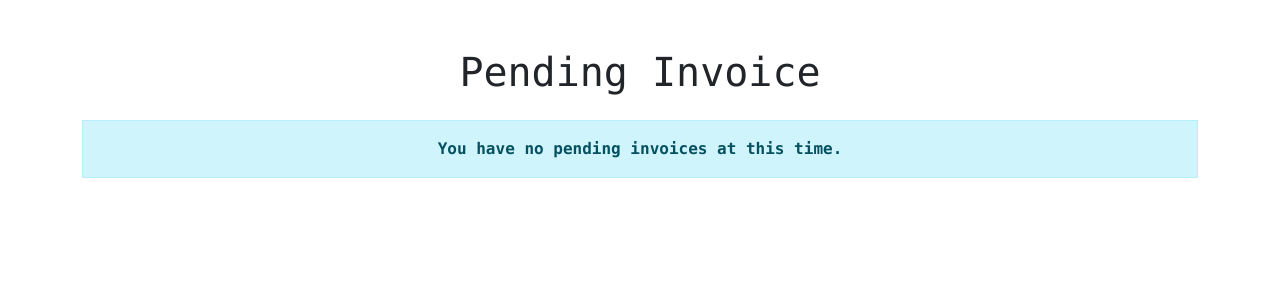
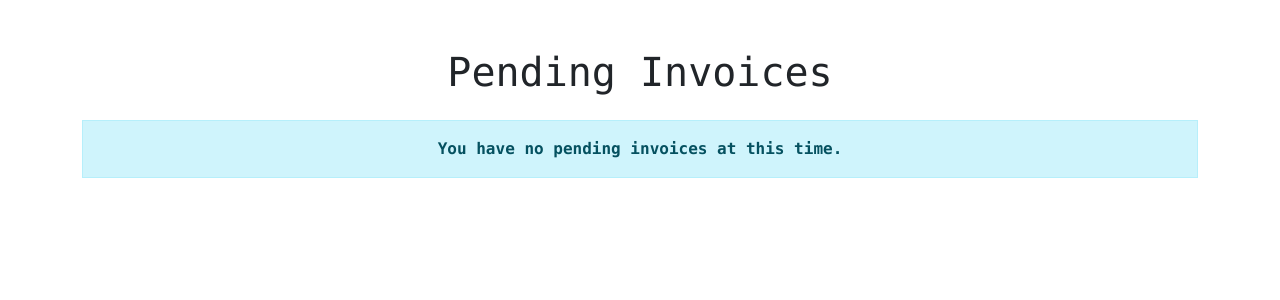
Before and after one commit to BDaws04/Team-NEWT-SEG, a Django app: template tutorials/templates/student_pending_payment.html in a window 1280 px wide. Shown: the part 56-356 px from the top of the page. Run offline with Django 4.2, Linux system fonts and the light colour scheme; the template is opened without the code that fills it, so the values that code supplies are empty; some libraries are stand-ins or nearby versions.

Commit message:
Invoices are createing an pending payments show on student dashboard

```diff
--- a/tutorials/templates/invoices.html
+++ b/tutorials/templates/invoices.html
@@ -20,8 +20,8 @@
             {% for invoice in invoices %}
             <tr>
                 <td>{{ forloop.counter }}</td>
-                <td>{{ invoice.requested_session.student.user.full_name }}</td>
-                <td>{{ invoice.requested_session.tutor.user.full_name }}</td>
+                <td>{{ invoice.session.student.user.full_name }}</td>
+                <td>{{ invoice.session.tutor_session.tutor.user.full_name }}</td>
                 <td>{{ invoice.created_at }}</td>
                 <td>{{ invoice.amount }}</td>
                 <td>{{ invoice.payment_status }}</td>
--- a/tutorials/templates/student_pending_payment.html
+++ b/tutorials/templates/student_pending_payment.html
@@ -1,9 +1,10 @@
 {% extends 'base_content.html' %}
 {% block content %}
 <div class="container mt-5">
-    <h1 class="text-center mb-4">Pending Invoice</h1>
+    <h1 class="text-center mb-4">Pending Invoices</h1>
 
-    {% if invoice %}
+    {% if pending_payments %}
+    {% for pending_payment in pending_payments %}
     <div class="card">
         <div class="card-body">
             <h5 class="card-title">Invoice Details</h5>
@@ -12,19 +13,19 @@
             <table class="table">
                 <tr>
                     <th>Amount Due:</th>
-                    <td>${{ invoice.amount }}</td>
+                    <td>${{ pending_payment.amount }}</td>
                 </tr>
                 <tr>
                     <th>Due Date:</th>
-                    <td>{{ invoice.due_date }}</td>
+                    <td>{{ pending_payment.due_date }}</td>
                 </tr>
                 <tr>
                     <th>Tutor:</th>
-                    <td>{{ invoice.requested_session.tutor.user.full_name }}</td>
+                    <td>{{ pending_payment.session.tutor_session.tutor.user.full_name }}</td>
                 </tr>
                 <tr>
                     <th>Session:</th>
-                    <td>{{ invoice.requested_session.session }}</td>
+                    <td>{{ pending_payment.session.tutor_session.session }}</td>
                 </tr>
             </table>
 
@@ -40,6 +41,7 @@
             </form>
         </div>
     </div>
+    {% endfor %}
     {% else %}
     <div class="alert alert-info text-center" role="alert">
         You have no pending invoices at this time.
--- a/tutorials/views.py
+++ b/tutorials/views.py
@@ -504,7 +504,8 @@ def approve_session(request, request_id, tutor_session_id):
 def student_pending_payments(request):
     """Display all pending payments for student lessons with tutors."""
     current_user = request.user
+    student = Student.objects.get(user=current_user)
     if current_user.role != 'STUDENT':
         return redirect('dashboard')
-    pending_payments = Invoice.objects.filter(payment_status='PENDING')
+    pending_payments = Invoice.objects.filter(payment_status='PENDING', session__student=student)
     return render(request, 'student_pending_payment.html', {'pending_payments': pending_payments})
```
Also changed, not shown: tutorials/models.py (+0 -7 lines).
